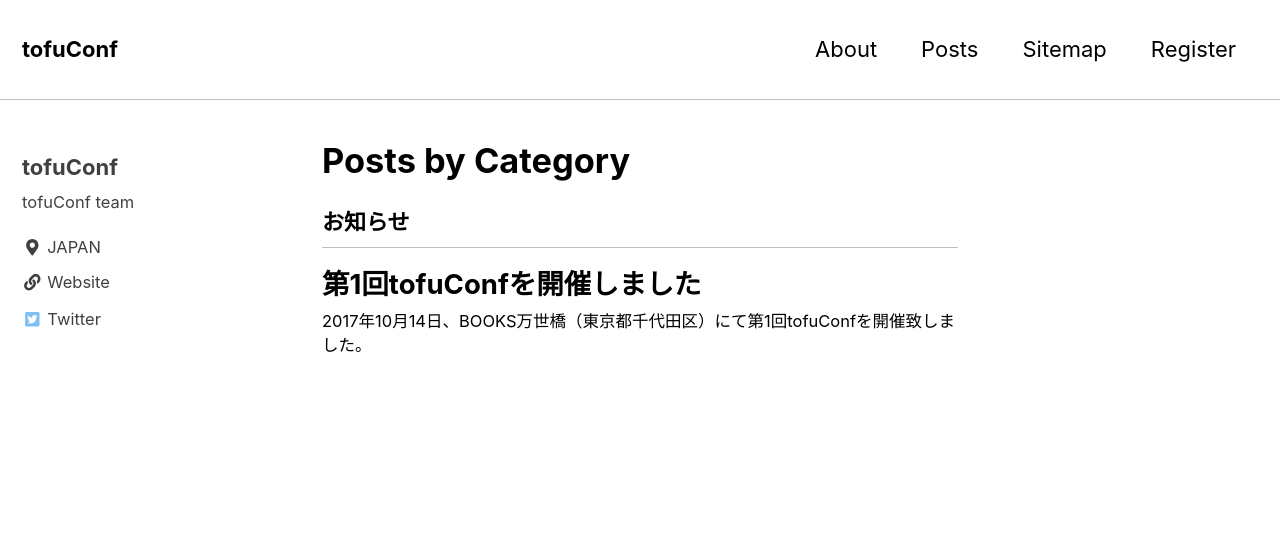
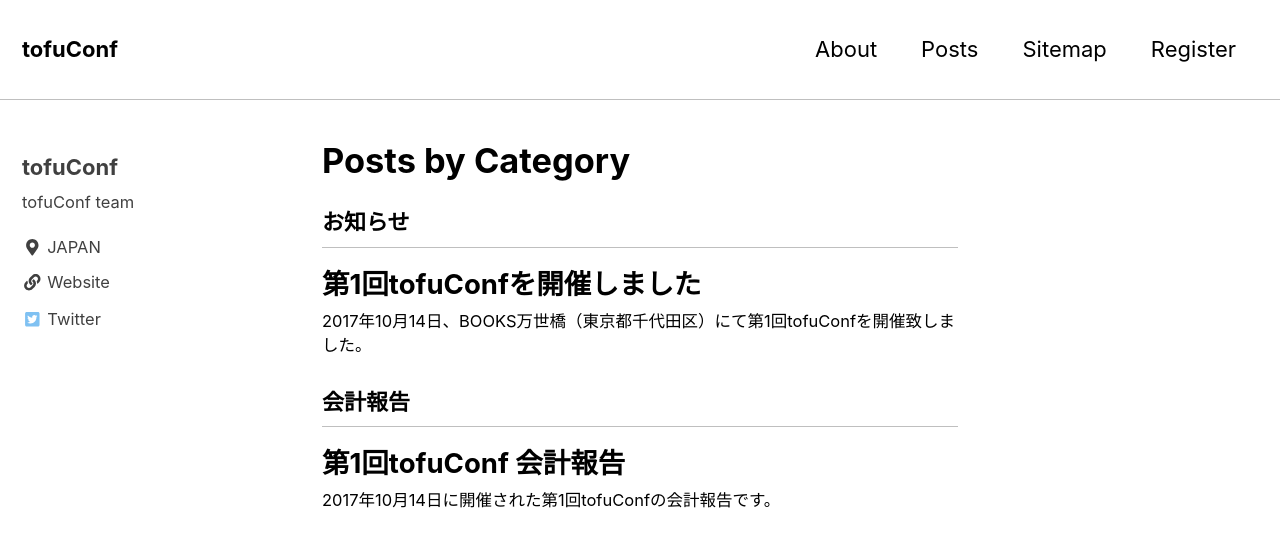
Before and after one commit to tofuconf/tofuconf.club, a Jekyll site: the page built from _pages/category-archive.html, in a window 1280 px wide and 900 px high. Shown: the top 547 px of the window. Built offline with Jekyll 4.4.1, drawn with Linux system fonts in a browser that asks for light colours; nearby versions of some CDN libraries; some of the changed lines change nothing that is shown.

Commit message:
Add financial report

```diff
--- a/_posts/2018-01-15-we-held-the-1st-tofuconf.md
+++ b/_posts/2018-01-15-we-held-the-1st-tofuconf.md
@@ -78,3 +78,5 @@ author: Daisuke Sato
 | 高校生 | 500 |
 | 学生 | 1500 |
 | 社会人 | 2000 |
+
+[会計報告](/2018-01-17/financial-report.html)
--- /dev/null
+++ b/_posts/2018-01-17-financial-report.md
@@ -0,0 +1,56 @@
+---
+
+title:  "第1回tofuConf 会計報告"
+header:
+  teaser: "/images/2018/money_choubo.png"
+categories:
+  - 会計報告
+tags:
+  - 第1回tofuConf
+last_modified_at: 2018-01-18T00:10:06+09:00
+author: Daisuke Sato
+
+---
+
+2017年10月14日に開催された[第1回tofuConf](/2018-01-15/we-held-the-1st-tofuconf.html)の会計報告です。
+
+残高は次回のtofuConfへの繰越金と致します。
+
+詳細につきましては[Twitter@tofuConf](https://twitter.com/tofuconf)までお問い合わせください。
+
+## 収入
+
+|	項目	|	収入額（円）	|
+|:---:|---|
+|	社会人	|	2000	|
+|	学生	|	42000	|
+|	現役生	|	2000	|
+|	早割	|	-2400	|
+|---|---|
+|	合計	|	43600	|
+
+
+## 支出
+
+|	店名	|	注文内容	|	単価（円）	|	個数	|	支出小計（円）	|
+|:---:|:---:|---|---|---|
+|	BOOKS万世	|	会場費	|	14380	|	1	|	14380	|
+|	BOOKS万世	|	ゴミ袋	|	500	|	2	|	1000	|
+|	スリーエフ<br>万世本店	|	カツサンド	|	700	|	10	|	7000	|
+|	スリーエフ<br>万世本店	|	ハンバーグサンド	|	700	|	10	|	7000	|
+|	業務スーパー<br>河内屋神田店	|	お菓子、紙皿、<br>紙コップ、飲み物|	3949	|	1	|	3949	|
+|	value-domain	|	tofuconf.club1年間	|	107	|	1	|	107	|
+|	さくらインターネット	|	サーバ初期費用	|	1080	|	1	|	1080	|
+|	さくらインターネット	|	サービス利用料<br>年間一括	|	7543	|	1	|	7543	|
+|---|---|---|---|---|
+| 合計 |---|---|---| 42059 |
+
+
+## 差引残高
+
+|		|（円）	|
+|---|---|
+|	収入	|	43600 |
+|	支出	|	42059	|
+|---|---|
+|	残り	|	1541	|
```
Also changed, not shown: images/2018/money_choubo.png (added).
